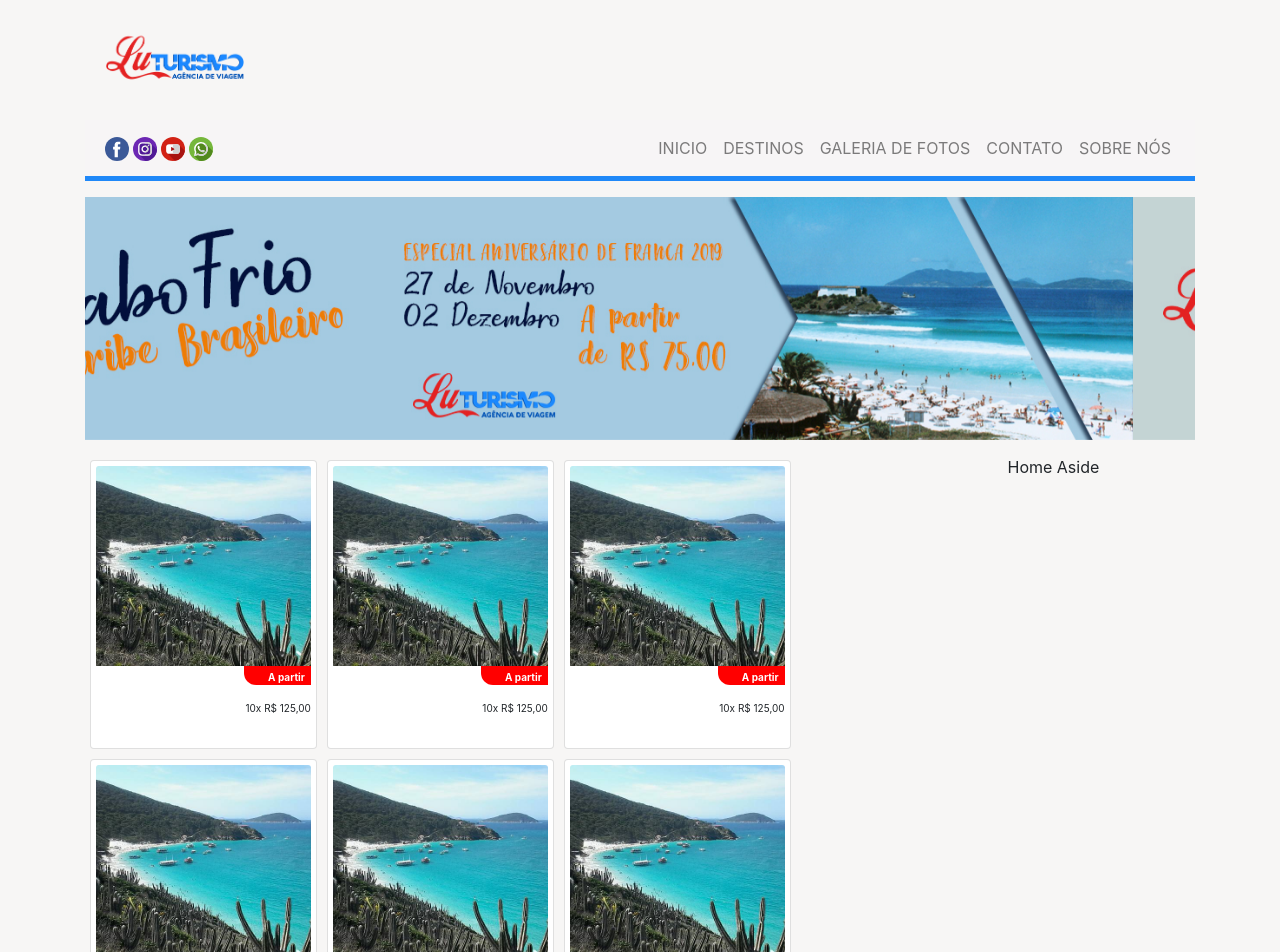
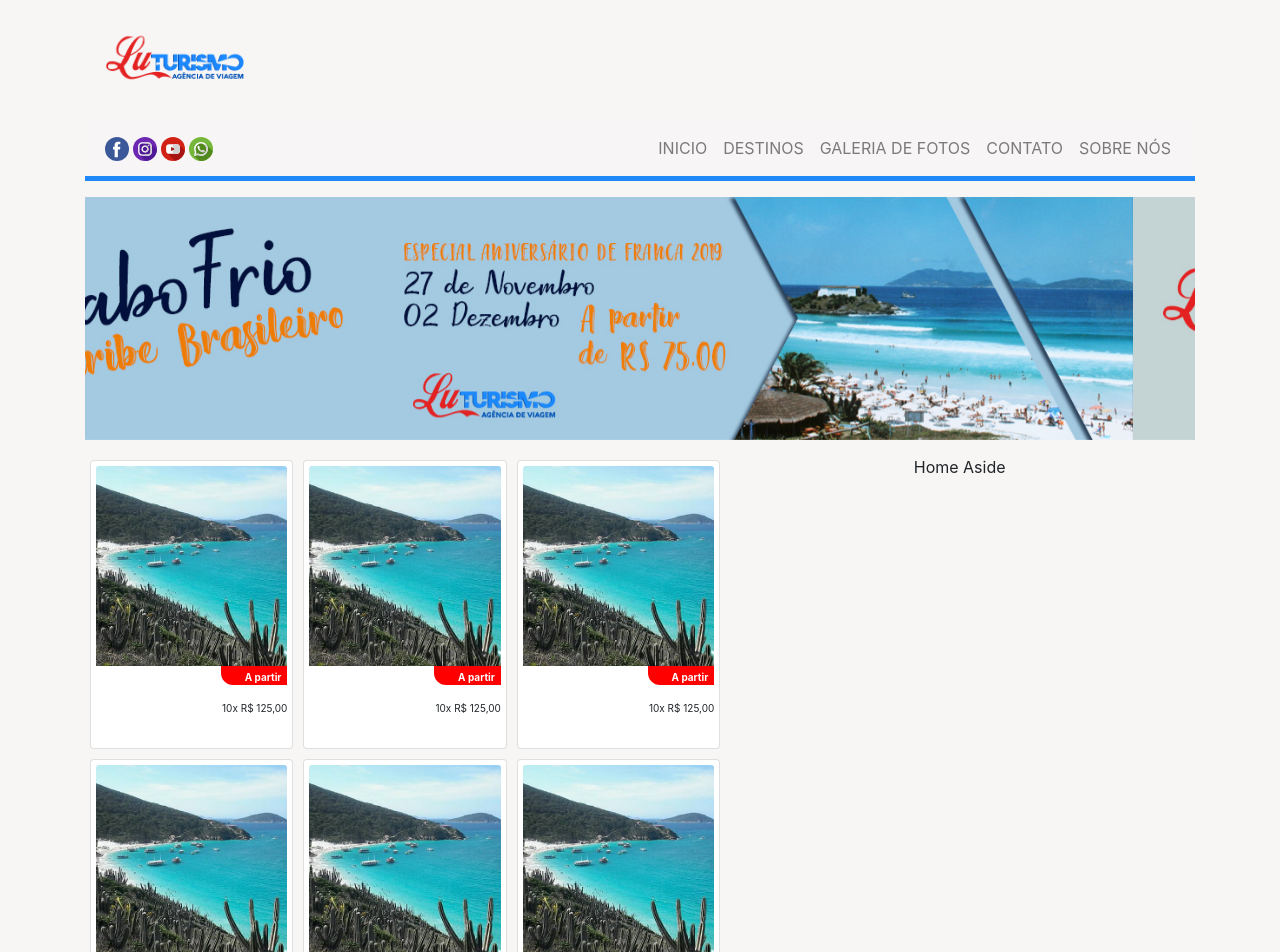
Before and after one commit to TiagoTi/lu-turismo, a React (Create React App) app: page / in a window 1280 px wide. Shown: the top 952 px of the page. Built offline with nearby package versions, Linux system fonts and the light colour scheme.

Commit message:
altera a largura da linha dos cards da main

```diff
--- a/src/pages/home/Article.js
+++ b/src/pages/home/Article.js
@@ -9,7 +9,7 @@ import PlaceCard from '../../components/card/PlaceCard';
 export default class Article extends React.Component{
   render(){
     return(
-      <article className="col-md-10 row">
+      <article className="col-md-9 row all-cards">
         <PlaceCard />
         <PlaceCard />
         <PlaceCard />
```
